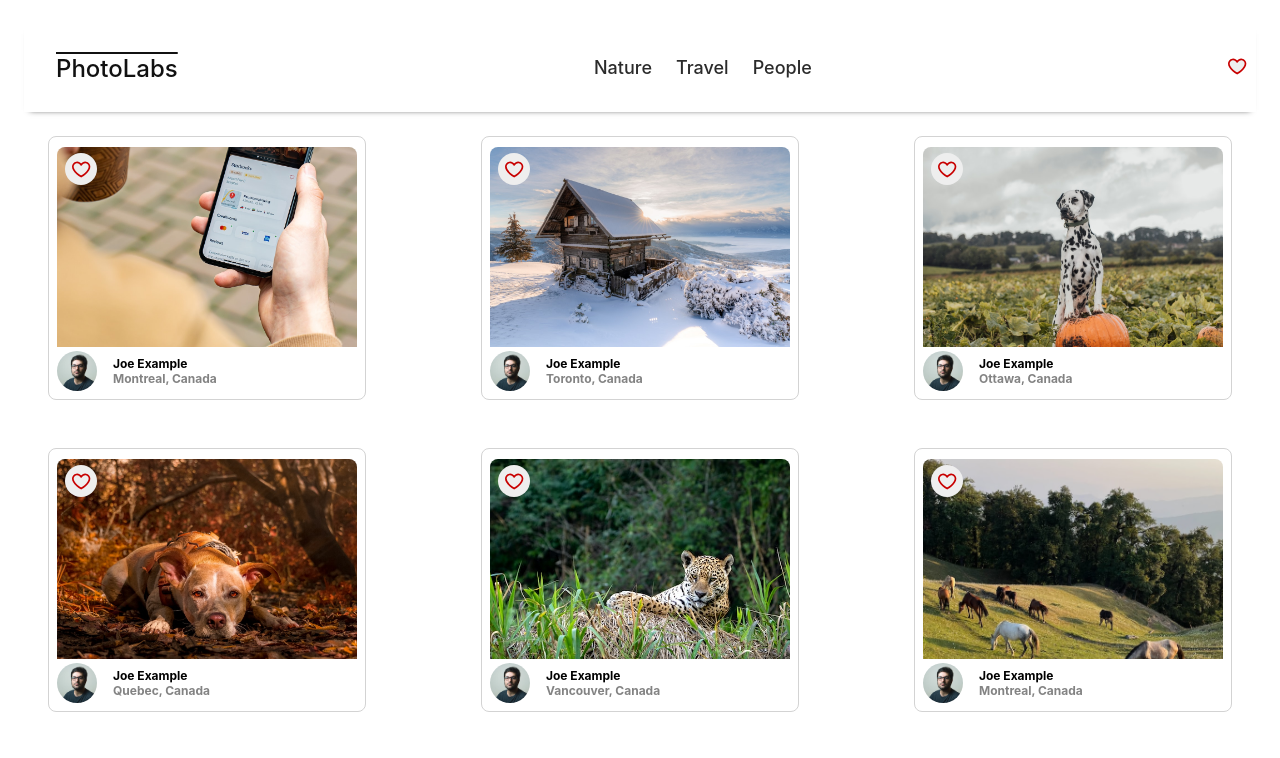
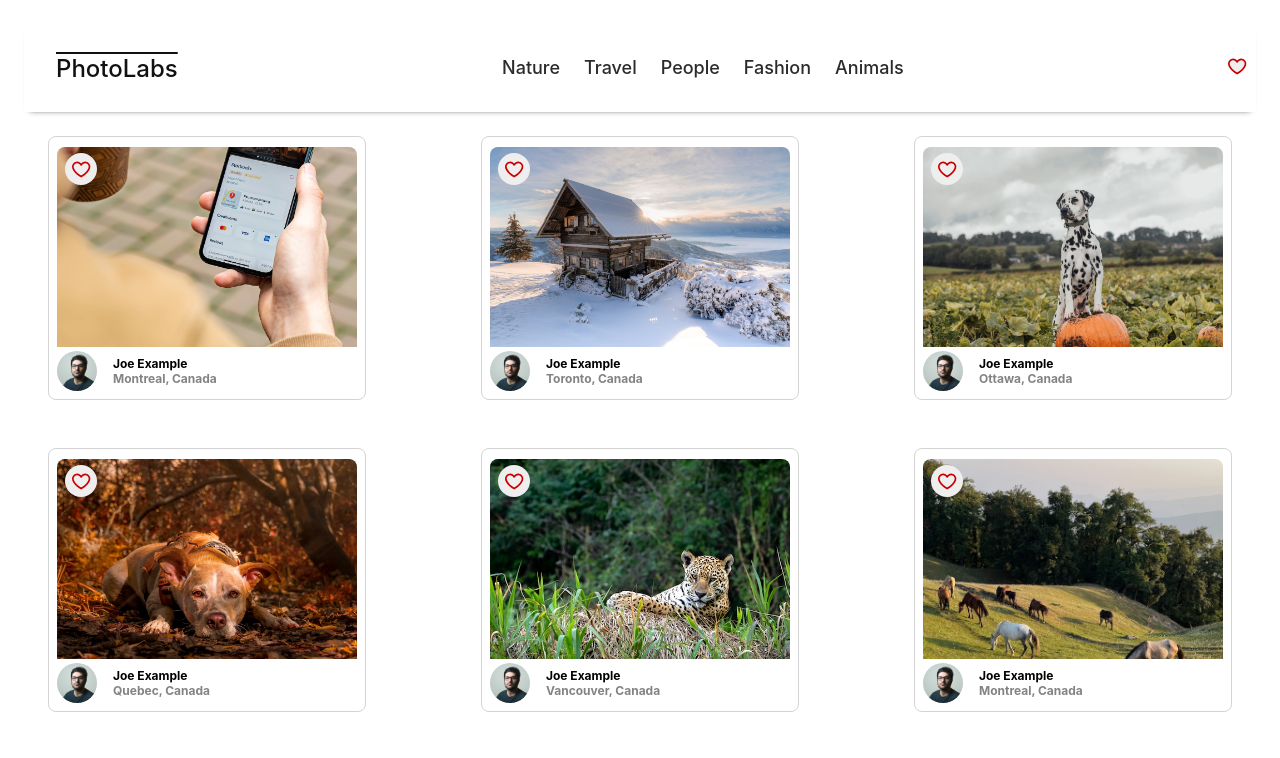
Before and after one commit to lubi25/photolabs, a React (Create React App) app in the folder frontend/: page / in a window 1280 px wide. Shown: the top 758 px of the page. Built offline with nearby package versions, Linux system fonts and the light colour scheme; the HTML template or start-up script is replaced by a standard one.

Commit message:
Pass props instead of static data

```diff
--- a/frontend/src/components/HomeRoute.jsx
+++ b/frontend/src/components/HomeRoute.jsx
@@ -3,11 +3,11 @@ import "../styles/HomeRoute.scss";
 import PhotoList from './PhotoList';
 import TopNavigation from './TopNavigationBar';
 
-const HomeRoute = ({photoData, topicData}) => {
+const HomeRoute = (props) => {
   return (
     <div className="HomeRoute">
-      <TopNavigation topicData={topicData} />
-      <PhotoList photoData={photoData} />
+      <TopNavigation topicData={props.topicData} />
+      <PhotoList photoData={props.photoData} />
     </div>
   );
 };
--- a/frontend/src/components/TopNavigationBar.jsx
+++ b/frontend/src/components/TopNavigationBar.jsx
@@ -4,11 +4,11 @@ import '../styles/TopNavigationBar.scss'
 import TopicList from './TopicList';
 import FavBadge from './FavBadge';
 
-const TopNavigation = () => {
+const TopNavigation = (props) => {
   return (
     <div className="top-nav-bar">
       <span className="top-nav-bar__logo">PhotoLabs</span>
-      <TopicList />
+      <TopicList topicData={props.topicData} />
       <FavBadge />
     </div>
   )
--- a/frontend/src/components/TopicList.jsx
+++ b/frontend/src/components/TopicList.jsx
@@ -3,28 +3,10 @@ import React from "react";
 import "../styles/TopicList.scss";
 import TopicListItem from "./TopicListItem";
 
-const sampleDataForTopicList = [
-  {
-    id: "1",
-    slug: "topic-1",
-    title: "Nature",
-  },
-  {
-    id: "2",
-    slug: "topic-2",
-    title: "Travel",
-  },
-  {
-    id: "3",
-    slug: "topic-3",
-    title: "People",
-  },
-];
-
-const TopicList = () => {
+const TopicList = (props) => {
   return (
     <div className="top-nav-bar__topic-list">
-      {sampleDataForTopicList.map(topic => (
+      {props.topicData.map(topic => (
         <TopicListItem key={topic.id} topic={topic} />
       ))}
     </div>
```
